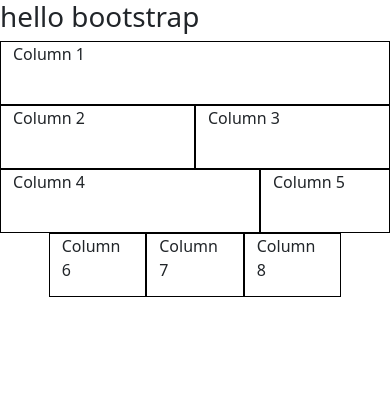
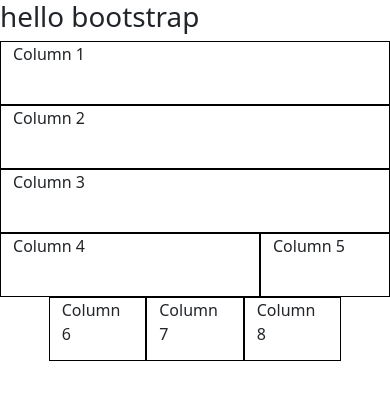
Before and after one commit to tolasedairo/project-planning-demo, a plain HTML site: page index.html in a window 390 px wide. Drawn offline with nearby package versions, Linux system fonts and the light colour scheme.

Commit message:
try resposivity on the columns

```diff
--- a/index.html
+++ b/index.html
@@ -18,10 +18,11 @@
             <div class="col-12 column">
                 Column 1
             </div>
-            <div class="col-6 column col-sm-6">
+
+            <div class="col-12 column col-sm-6 col-ms-6 col-lg-6 col-xxl-6">
                 Column 2
             </div>
-            <div class="col-6 column">
+            <div class="col-12 column col-sm-6 col-ms-6 col-lg-6 col-xxl-6">
                 Column 3
             </div>
 
```
